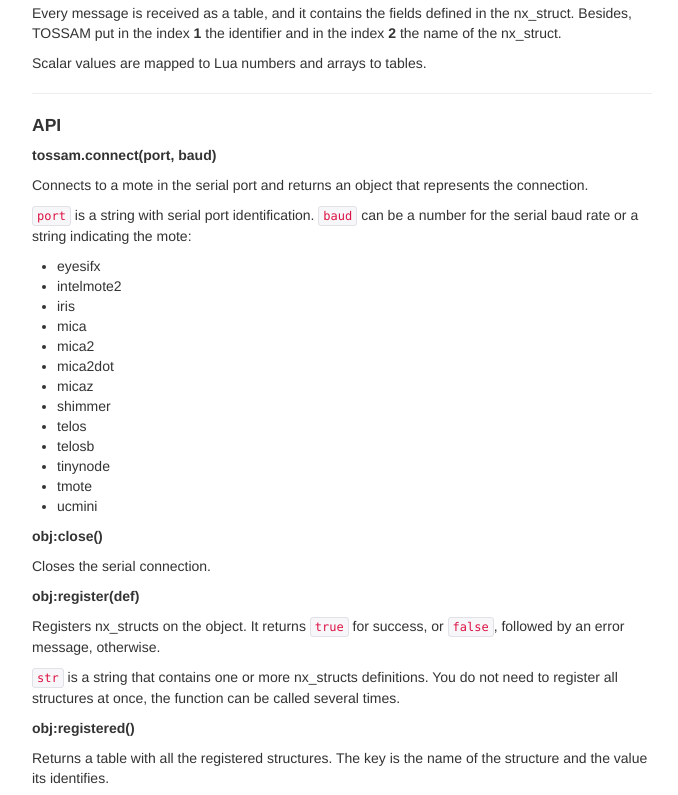
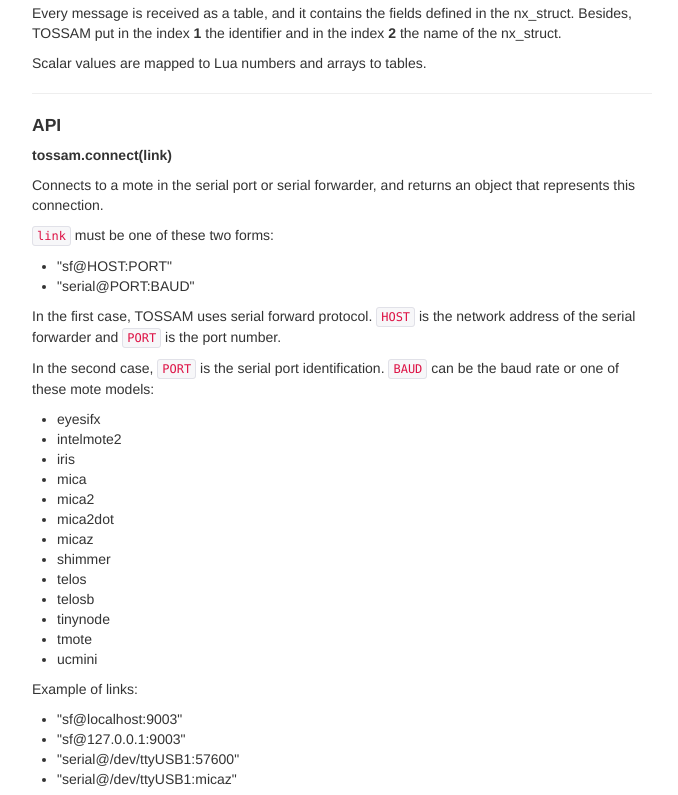
Before and after one commit to brunoos/tossam, a plain HTML site: page doc/index.html in a window 1280 px wide. Shown: the part 1374-2169 px from the top of the page, without its empty margins (288-966 px from the left). Drawn offline with Linux system fonts and the light colour scheme.

Commit message:
Adicionado suporte 'a SerialForwarder.

```diff
--- a/doc/index.html
+++ b/doc/index.html
@@ -30,7 +30,7 @@
 <pre>
 local tossam = require("tossam")
 
-local micaz = tossam.connect("/dev/ttyUSB1", "micaz")
+local micaz = tossam.connect("serial@/dev/ttyUSB1:micaz")
 
 micaz:register [[
   nx_struct msg_serial [50] {
@@ -71,8 +71,8 @@ micaz:close()
 <a name="Install"></a>
 <h4>Install</h4>
 
-<p>Download: <a href="http://www.inf.ufg.br/~brunoos/tossam/download/tossam-201307261448.tar.gz">tossam-201307261448.tar.gz</a>
-(<a href="http://www.inf.ufg.br/~brunoos/tossam/download/tossam-201307261448-1.rockspec">rockspec</a>)</p>
+<p>Download: <a href="http://www.inf.ufg.br/~brunoos/tossam/download/tossam-0.1.tar.gz">tossam-0.1.tar.gz</a>
+(<a href="http://www.inf.ufg.br/~brunoos/tossam/download/tossam-0.1-1.rockspec">rockspec</a>)</p>
 
 <p>TOSSAM uses Lua 5.1 and the packages:</p>
 
@@ -117,14 +117,22 @@ index <strong>2</strong> the name of the nx_struct.</p>
 <a name="API"></a>
 <h4>API</h4>
 
-<h5>tossam.connect(port, baud)</h5>
+<h5>tossam.connect(link)</h5>
 
-<p>Connects to a mote in the serial port and returns an object that
-represents the connection.<p>
+<p>Connects to a mote in the serial port or serial forwarder, and returns
+an object that represents this connection.<p>
 
-<p><code>port</code> is a string with serial port
-identification. <code>baud</code> can be a number for the serial baud
-rate or a string indicating the mote:</p>
+<p><code>link</code> must be one of these two forms:</p>
+<ul>
+  <li>"sf@HOST:PORT"</li>
+  <li>"serial@PORT:BAUD"</li>
+</ul>
+
+<p>In the first case, TOSSAM uses serial forward protocol. <code>HOST</code> is the network address
+of the serial forwarder and <code>PORT</code> is the port number.</p>
+
+<p>In the second case, <code>PORT</code> is the serial port identification. <code>BAUD</code>
+can be the baud rate or one of these mote models:</p>
 
 <ul>
   <li>eyesifx</li>
@@ -140,6 +148,14 @@ rate or a string indicating the mote:</p>
   <li>tinynode</li>
   <li>tmote</li>
   <li>ucmini</li>
+</ul>
+
+<p>Example of links:</p>
+<ul>
+ <li>"sf@localhost:9003"</li>
+ <li>"sf@127.0.0.1:9003"</li>
+ <li>"serial@/dev/ttyUSB1:57600"</li>
+ <li>"serial@/dev/ttyUSB1:micaz"</li>
 </ul>
 
 <h5>obj:close()</h5>
```
Also changed, not shown: 7 other files.
